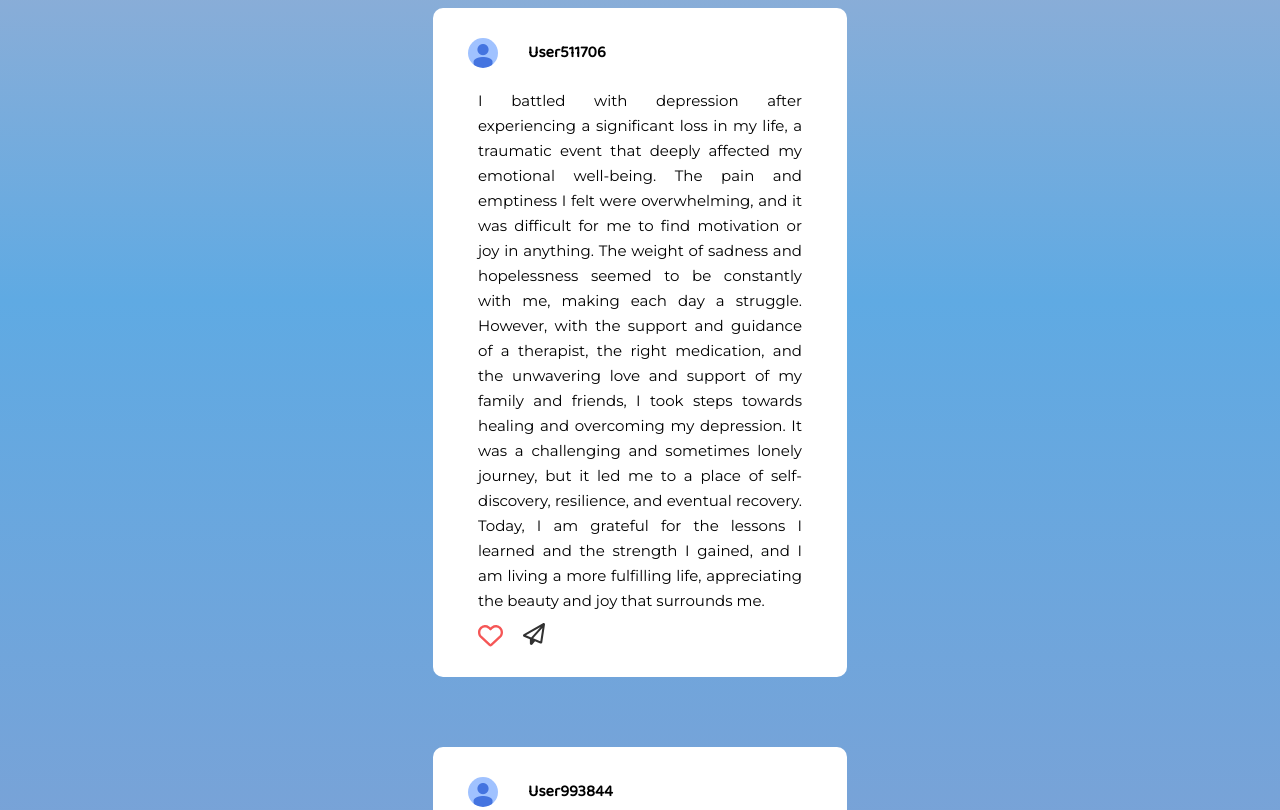
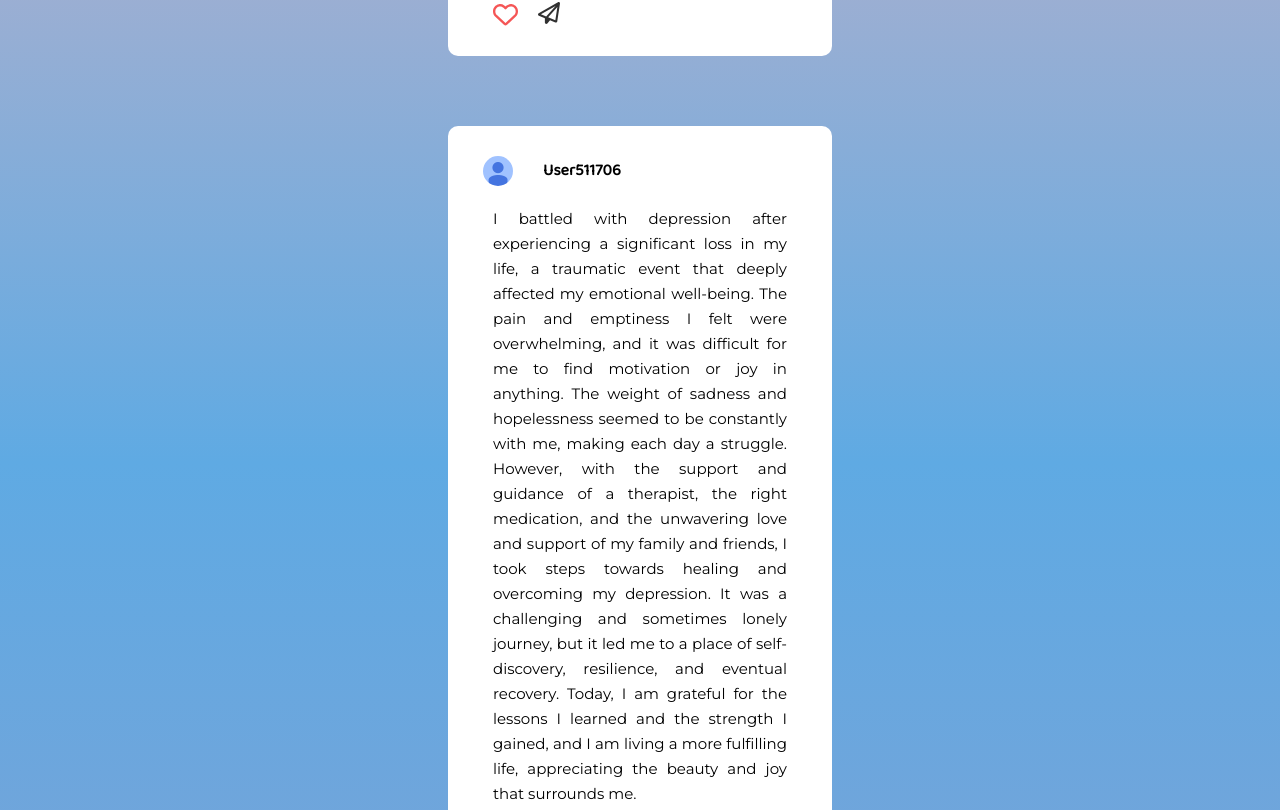
Before and after one commit to jamAL108/soulmind, a Next.js app in the folder nextclient/: page /community in a window 1280 px wide. Shown: the part 1830-2640 px from the top of the page. Built offline with nearby package versions, Linux system fonts and the light colour scheme; no server answers.

Commit message:
google auth done

```diff
--- a/nextclient/src/app/globals.css
+++ b/nextclient/src/app/globals.css
@@ -1,21 +1,76 @@
-@import url('https://fonts.googleapis.com/css2?family=Amatic+SC&family=Baloo+Bhai+2&family=Crimson+Pro&family=Montserrat&family=Poppins&display=swap');
+@tailwind base;
+@tailwind components;
+@tailwind utilities;
 
-* {
-  margin: 0px;
-  padding: 0px;
+@layer base {
+  :root {
+    --background: 0 0% 100%;
+    --foreground: 240 10% 3.9%;
+
+    --card: 0 0% 100%;
+    --card-foreground: 240 10% 3.9%;
+
+    --popover: 0 0% 100%;
+    --popover-foreground: 240 10% 3.9%;
+
+    --primary: 240 5.9% 10%;
+    --primary-foreground: 0 0% 98%;
+
+    --secondary: 240 4.8% 95.9%;
+    --secondary-foreground: 240 5.9% 10%;
+
+    --muted: 240 4.8% 95.9%;
+    --muted-foreground: 240 3.8% 46.1%;
+
+    --accent: 240 4.8% 95.9%;
+    --accent-foreground: 240 5.9% 10%;
+
+    --destructive: 0 84.2% 60.2%;
+    --destructive-foreground: 0 0% 98%;
+
+    --border: 240 5.9% 90%;
+    --input: 240 5.9% 90%;
+    --ring: 240 10% 3.9%;
+
+    --radius: 0.5rem;
+  }
+
+  .dark {
+    --background: 240 10% 3.9%;
+    --foreground: 0 0% 98%;
+
+    --card: 240 10% 3.9%;
+    --card-foreground: 0 0% 98%;
+
+    --popover: 240 10% 3.9%;
+    --popover-foreground: 0 0% 98%;
+
+    --primary: 0 0% 98%;
+    --primary-foreground: 240 5.9% 10%;
+
+    --secondary: 240 3.7% 15.9%;
+    --secondary-foreground: 0 0% 98%;
+
+    --muted: 240 3.7% 15.9%;
+    --muted-foreground: 240 5% 64.9%;
+
+    --accent: 240 3.7% 15.9%;
+    --accent-foreground: 0 0% 98%;
+
+    --destructive: 0 62.8% 30.6%;
+    --destructive-foreground: 0 0% 98%;
+
+    --border: 240 3.7% 15.9%;
+    --input: 240 3.7% 15.9%;
+    --ring: 240 4.9% 83.9%;
+  }
 }
 
-body {
-  margin: 0;
-  font-family: -apple-system, BlinkMacSystemFont, 'Segoe UI', 'Roboto', 'Oxygen',
-    'Ubuntu', 'Cantarell', 'Fira Sans', 'Droid Sans', 'Helvetica Neue',
-    sans-serif !important;
-  -webkit-font-smoothing: antialiased;
-  -moz-osx-font-smoothing: grayscale;
-  overflow-x: hidden;
+@layer base {
+  * {
+    @apply border-border;
+  }
+  body {
+    @apply bg-background text-foreground;
+  }
 }
-
-code {
-  font-family: source-code-pro, Menlo, Monaco, Consolas, 'Courier New',
-    monospace;
-}
--- /dev/null
+++ b/nextclient/src/app/logout/page.tsx
@@ -0,0 +1,9 @@
+import React from 'react'
+
+const page = () => {
+  return (
+    <div>logout</div>
+  )
+}
+
+export default page
--- a/nextclient/src/app/page.jsx
+++ b/nextclient/src/app/page.jsx
@@ -12,9 +12,9 @@ const Docs = () => {
     loginWithGoogle();
   };
   const { isAuthenticated, userData } = useCheckAuth();
-  if(isAuthenticated===false){
-    console.log("MEOW")
-    // router.push('/community')
+  if(isAuthenticated===true){
+    // console.log("MEOW")
+    router.push('/community')
   }else {
     return (
         <ModalComponent
--- /dev/null
+++ b/nextclient/src/app/styles/home/Model.css
@@ -0,0 +1,6 @@
+.Login-Page-Class{
+    width: 100%;
+    height: 100%;
+    display: flex;
+    align-items: center;
+}
--- a/nextclient/src/components/home/ModelComponent.tsx
+++ b/nextclient/src/components/home/ModelComponent.tsx
@@ -8,15 +8,18 @@ type ModalProps = {
 
 const ModalComponent: React.FC<ModalProps> = ({ title, handleLogin }: ModalProps) => {
     return (
-        <>
-            <div className='Login-Page-Class'>
-                <h1>Welcome to Collabed</h1>
-                <button onClick={handleLogin}>
+        <div className='w-[100%] h-[100%] flex items-center flex-col gap-5'>
+            <div className='w-[100%] py-[20px] flex justify-center items-center'>
+                <Image src="/images/logo.png" alt="dsdvfeb" width={220} height={200}  />
+            </div>
+            <div className='w-full py-[10px] flex flex-col justify-center items-center mt-[100px] gap-5'>
+                <h1 className='text-[1.7rem] font-[600]'>Welcome Back</h1>
+                <button onClick={handleLogin} className='px-[13px] py-[6px] flex border-[#C2C8D0] border-[1px] rounded-[4px] hover:bg-[#E5E5E5]'>
                     <Image src="/images/Google.png" alt="dvftfvc" width={30} height={30} />
                     Sign In with Google
                 </button>
             </div>
-        </>
+        </div>
     );
 };
 
--- /dev/null
+++ b/nextclient/src/lib/utils.ts
@@ -0,0 +1,6 @@
+import { type ClassValue, clsx } from "clsx"
+import { twMerge } from "tailwind-merge"
+
+export function cn(...inputs: ClassValue[]) {
+  return twMerge(clsx(inputs))
+}
--- a/nextclient/tailwind.config.ts
+++ b/nextclient/tailwind.config.ts
@@ -1 +1,80 @@
-//
+import type { Config } from "tailwindcss"
+
+const config = {
+  darkMode: ["class"],
+  content: [
+    './pages/**/*.{ts,tsx}',
+    './components/**/*.{ts,tsx}',
+    './app/**/*.{ts,tsx}',
+    './src/**/*.{ts,tsx}',
+	],
+  prefix: "",
+  theme: {
+    container: {
+      center: true,
+      padding: "2rem",
+      screens: {
+        "2xl": "1400px",
+      },
+    },
+    extend: {
+      colors: {
+        border: "hsl(var(--border))",
+        input: "hsl(var(--input))",
+        ring: "hsl(var(--ring))",
+        background: "hsl(var(--background))",
+        foreground: "hsl(var(--foreground))",
+        primary: {
+          DEFAULT: "hsl(var(--primary))",
+          foreground: "hsl(var(--primary-foreground))",
+        },
+        secondary: {
+          DEFAULT: "hsl(var(--secondary))",
+          foreground: "hsl(var(--secondary-foreground))",
+        },
+        destructive: {
+          DEFAULT: "hsl(var(--destructive))",
+          foreground: "hsl(var(--destructive-foreground))",
+        },
+        muted: {
+          DEFAULT: "hsl(var(--muted))",
+          foreground: "hsl(var(--muted-foreground))",
+        },
+        accent: {
+          DEFAULT: "hsl(var(--accent))",
+          foreground: "hsl(var(--accent-foreground))",
+        },
+        popover: {
+          DEFAULT: "hsl(var(--popover))",
+          foreground: "hsl(var(--popover-foreground))",
+        },
+        card: {
+          DEFAULT: "hsl(var(--card))",
+          foreground: "hsl(var(--card-foreground))",
+        },
+      },
+      borderRadius: {
+        lg: "var(--radius)",
+        md: "calc(var(--radius) - 2px)",
+        sm: "calc(var(--radius) - 4px)",
+      },
+      keyframes: {
+        "accordion-down": {
+          from: { height: "0" },
+          to: { height: "var(--radix-accordion-content-height)" },
+        },
+        "accordion-up": {
+          from: { height: "var(--radix-accordion-content-height)" },
+          to: { height: "0" },
+        },
+      },
+      animation: {
+        "accordion-down": "accordion-down 0.2s ease-out",
+        "accordion-up": "accordion-up 0.2s ease-out",
+      },
+    },
+  },
+  plugins: [require("tailwindcss-animate")],
+} satisfies Config
+
+export default config
```
Also changed, not shown: nextclient/package.json (+7 -1 lines), nextclient/components.json (added), 1 other file (tests, documents, lock files or other folders).
